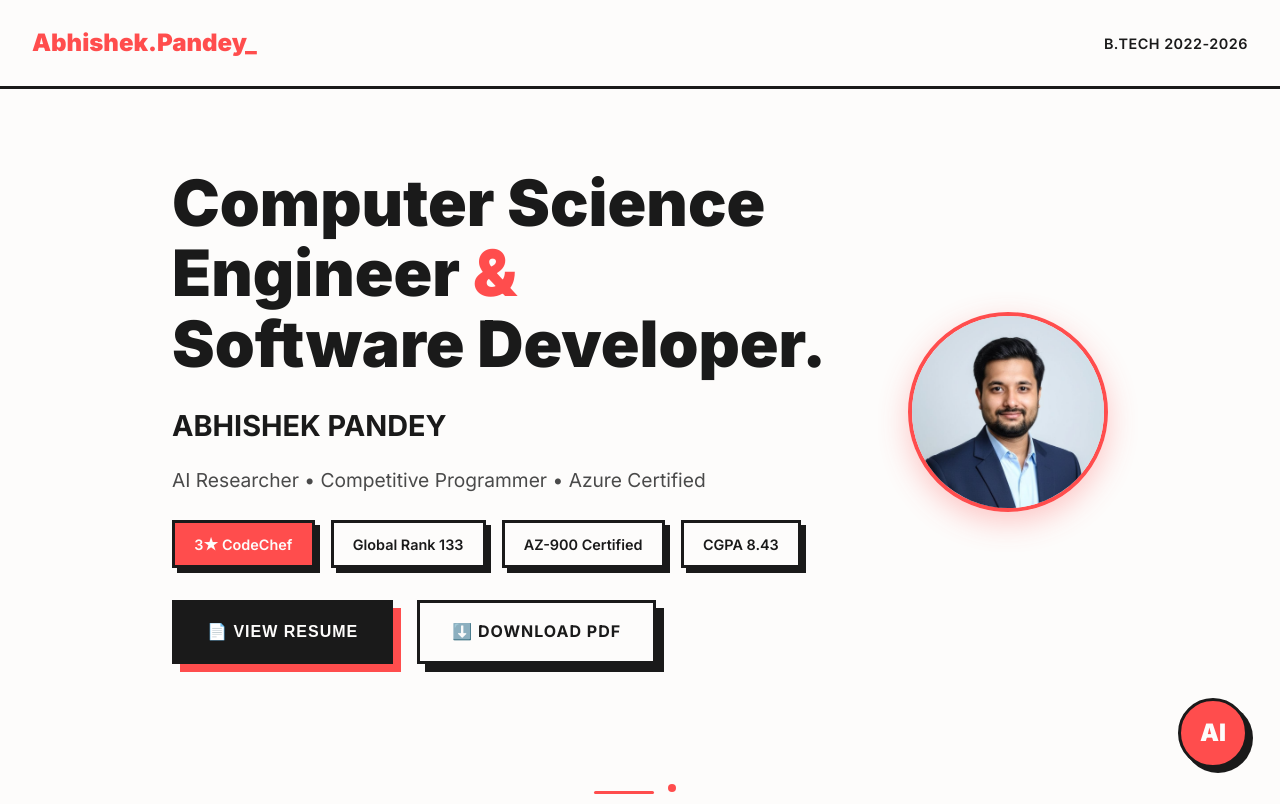
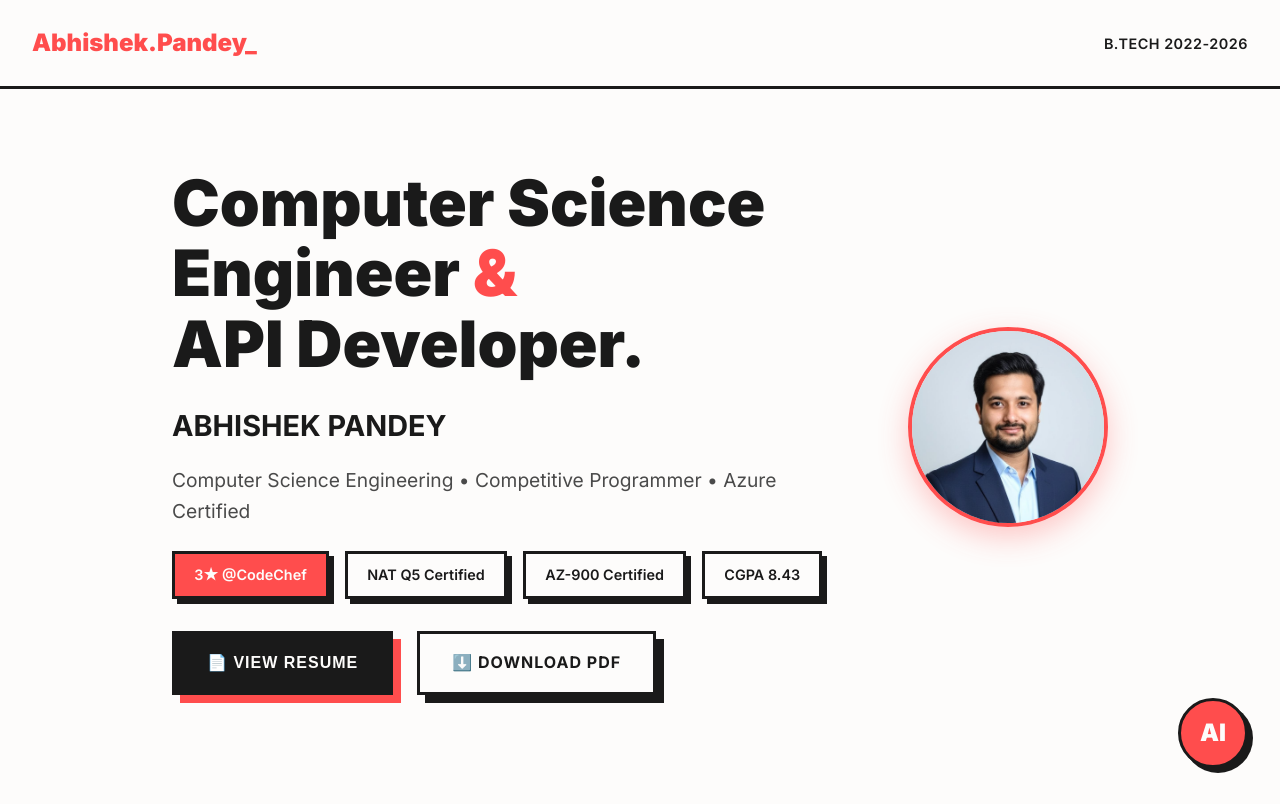
Before and after one commit to Abhishek-Pandey-git/AbhishekPortfolio, a plain HTML site: page index.html in a window 1280 px wide. Shown: the top 804 px of the page. Drawn offline with Linux system fonts and the light colour scheme.

Commit message:
[Abhshek Pandey]: Add udated code

```diff
--- a/index.html
+++ b/index.html
@@ -1111,7 +1111,7 @@
             }
 
             .timeline-item::before {
-                left: -7.5px;
+                left: -2.4rem;
             }
         }
     </style>
@@ -1128,12 +1128,13 @@
         <!-- Hero Section -->
         <section class="hero" id="hero">
             <div class="hero-content">
-                <h1>Computer Science Engineer <span class="highlight">&</span><br> Software Developer.</h1>
+                <h1>Computer Science Engineer <span class="highlight">&</span><br> API Developer.</h1>
                 <div class="hero-name">ABHISHEK PANDEY</div>
-                <div class="hero-tagline">AI Researcher • Competitive Programmer • Azure Certified</div>
+                <div class="hero-tagline">Computer Science Engineering • Competitive Programmer • Azure Certified</div>
                 <div class="hero-badges">
-                    <div class="badge primary">3★ CodeChef</div>
-                    <div class="badge">Global Rank 133</div>
+                    <div class="badge primary">3★ @CodeChef</div>
+                    <!-- <div class="badge">Global Rank 133 @Codechef-Starter 186</div> -->
+                    <div class="badge">NAT Q5 Certified</div>
                     <div class="badge">AZ-900 Certified</div>
                     <div class="badge">CGPA 8.43</div>
                 </div>
```
